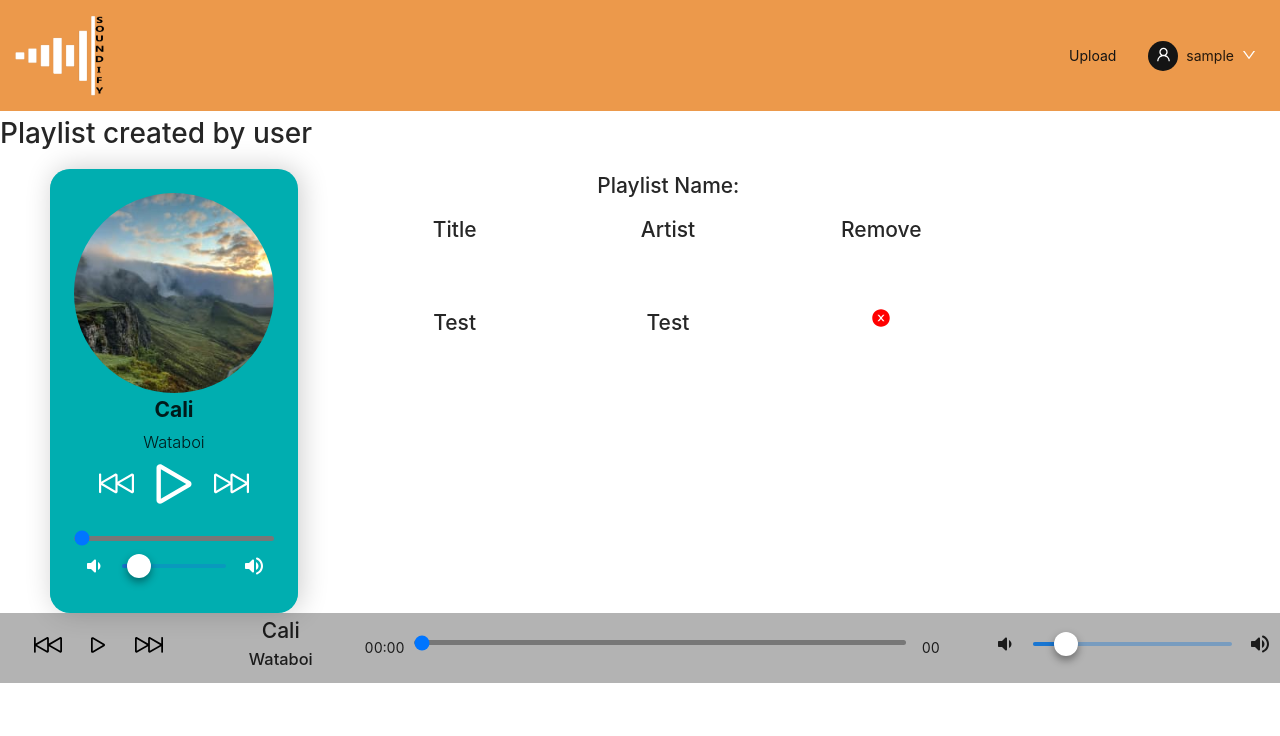
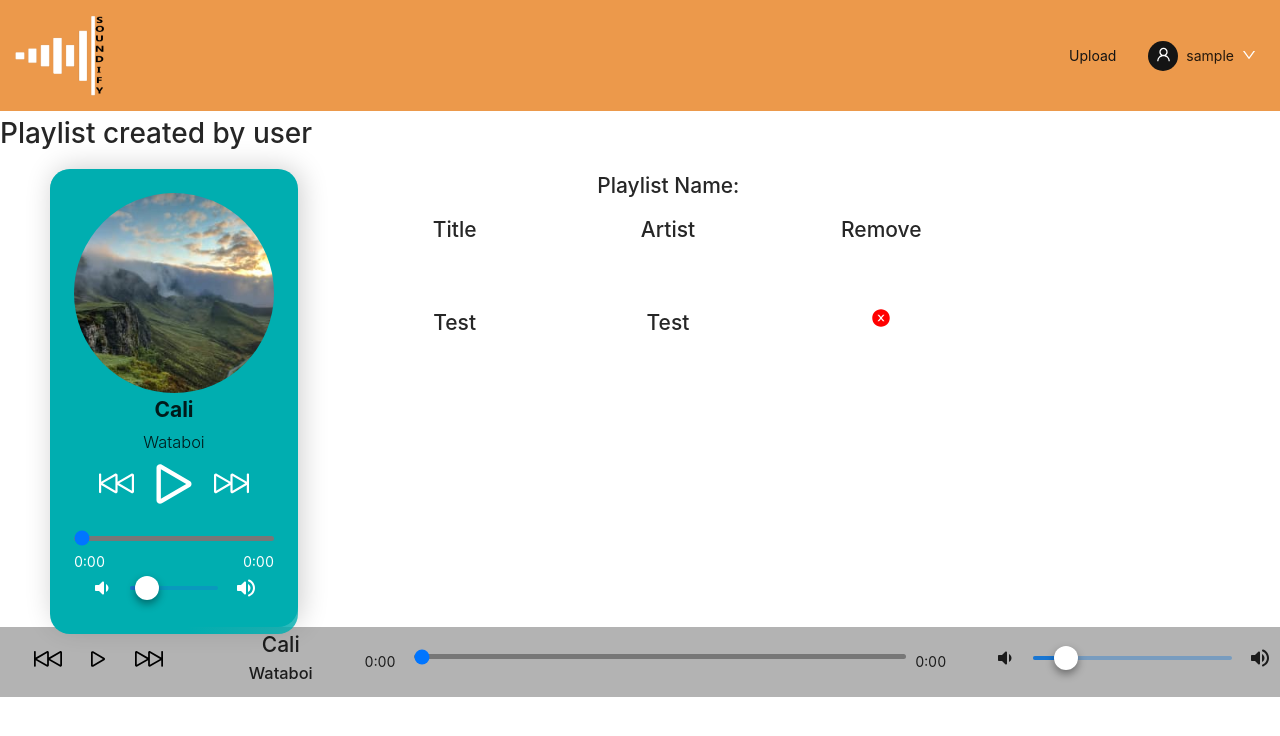
Before and after one commit to lewisemarcus/Soundify, a React (Create React App) app in the folder client/: page /playlists in a window 1280 px wide. Shown: the top 736 px of the page. Built offline with nearby package versions, Linux system fonts and the light colour scheme; sample sign-in values are in the browser's storage.

Commit message:
fixing issues

```diff
--- a/client/src/components/Dashboard/DashAudio.js
+++ b/client/src/components/Dashboard/DashAudio.js
@@ -198,6 +198,42 @@ const DashAudio = ({
         }
     }, [])
 
+    let h,
+    m,
+    s,
+    hDisplay,
+    mDisplay,
+    sDisplay,
+    ch,
+    cm,
+    cs,
+    chDisplay,
+    cmDisplay,
+    csDisplay
+
+if (audioRef.current.currentTime === undefined) audioRef.current.currentTime = 0
+
+ch = Math.floor(audioRef.current.currentTime / 3600)
+cm = Math.floor((audioRef.current.currentTime % 3600) / 60)
+cs = Math.floor((audioRef.current.currentTime % 3600) % 60)
+
+chDisplay = ch > 0 ? ch + (ch === 1 ? ":" : ":") : ""
+cmDisplay = cm > 0 ? cm + (cm === 1 ? ":" : ":") : "0:"
+csDisplay = cs < 10 ? "0" + cs : cs
+
+const displayTime = `${chDisplay}${cmDisplay}${csDisplay}`
+
+
+h = Math.floor(audioRef.current.duration / 3600)
+m = Math.floor((audioRef.current.duration % 3600) / 60)
+s = Math.floor((audioRef.current.duration % 3600) % 60)
+
+hDisplay = h > 0 ? h + (h === 1 ? ":" : ":") : ""
+mDisplay = m > 0 ? m + (m === 1 ? ":" : ":") : "0:"
+sDisplay = s > 0 ? s + (s === 1 ? "" : "") : "00"
+
+const endTime = `${hDisplay}${mDisplay}${sDisplay}`
+
     return (
         <div className="audio-play">
             <div className="track-information">
@@ -242,6 +278,10 @@ const DashAudio = ({
                     onKeyUp={onScrubEnd}
                     style={{ background: trackStyling }}
                 />
+                <div className="time">
+                    <div>{displayTime}</div>
+                    <div>{endTime}</div>
+                </div>
                 {/* Volume slider */}
                 <Stack
                     spacing={2}
--- a/client/src/components/Dashboard/styles/DashAudio.css
+++ b/client/src/components/Dashboard/styles/DashAudio.css
@@ -3,9 +3,11 @@
   --active-color: #00aeb0;
 } */
 
+
 /* * {
   box-sizing: border-box;
 } */
+
 
 /* html {
   font-family: Arial, Helvetica, sans-serif;
@@ -13,11 +15,13 @@
   transition: background 0.4s ease;
 } */
 
+
 /* button {
   background: none;
   border: none;
   cursor: pointer;
 } */
+
 
 /* input[type="range"] {
   height: 5px;
@@ -32,7 +36,6 @@
 
 .audio-play {
     max-width: 250px;
-
     /* height: 220px; */
     /* object-fit: contain; */
     padding: 3px;
@@ -74,6 +77,7 @@
     width: 75%;
     margin: 0 auto 15px;
 }
+
 */ .audio-ctrls .previous svg,
 .audio-ctrls .next-btn svg {
     width: 35px;
@@ -93,7 +97,6 @@
 .color-bd {
     /* background: linear-gradient(45deg, var(--active-color) 20%, transparent 100%)
     no-repeat; */
-
     /* background-color: #00aeb0; */
     /* background: linear-gradient(45deg, rgba(5,162,242,1) 30%, rgba(0,174,176,1) 70%); */
     background: linear-gradient(217deg, #1a87e0, #22d4b1);
@@ -130,6 +133,12 @@
     }
 }
 
+.time {
+    display: flex;
+    justify-content: space-between;
+}
+
+
 /* @media only screen and (max-width: 880px) {
   .audio-play {
     max-width: 200px;
--- a/client/src/components/FooterPlayer/FooterAudioPlayer.jsx
+++ b/client/src/components/FooterPlayer/FooterAudioPlayer.jsx
@@ -140,8 +140,8 @@ const AudioPlayer = ({ tracks }) => {
     cs = Math.floor((audioRef.current.currentTime % 3600) % 60)
 
     chDisplay = ch > 0 ? ch + (ch === 1 ? ":" : ":") : ""
-    cmDisplay = cm > 0 ? cm + (cm === 1 ? ":" : ":") : "00:"
-    csDisplay = cs > 0 ? cs + (cs === 1 ? "" : "") : "00"
+    cmDisplay = cm > 0 ? cm + (cm === 1 ? ":" : ":") : "0:"
+    csDisplay = cs < 10 ? "0" + cs : cs
 
     const displayTime = `${chDisplay}${cmDisplay}${csDisplay}`
 
@@ -151,7 +151,7 @@ const AudioPlayer = ({ tracks }) => {
     s = Math.floor((audioRef.current.duration % 3600) % 60)
 
     hDisplay = h > 0 ? h + (h === 1 ? ":" : ":") : ""
-    mDisplay = m > 0 ? m + (m === 1 ? ":" : ":") : ""
+    mDisplay = m > 0 ? m + (m === 1 ? ":" : ":") : "0:"
     sDisplay = s > 0 ? s + (s === 1 ? "" : "") : "00"
 
     const endTime = `${hDisplay}${mDisplay}${sDisplay}`
--- a/client/src/components/MusicPlayer/AudioPlayer.jsx
+++ b/client/src/components/MusicPlayer/AudioPlayer.jsx
@@ -12,7 +12,7 @@ const AudioPlayer = ({ tracks }) => {
     const [trackIndex, setTrackIndex] = useState(0)
     const [trackProgress, setTrackProgress] = useState(0)
     const [isPlaying, setIsPlaying] = useState(false)
-    const [volume, setVolume] = useState(10)
+    const [volume, setVolume] = useState(0.2)
 
     // Destructure for conciseness
     const { title, artist, color, image, audioSrc } = tracks[trackIndex]
@@ -20,6 +20,7 @@ const AudioPlayer = ({ tracks }) => {
     // Refs
     const audioRef = useRef(new Audio(audioSrc))
     const intervalRef = useRef()
+    audioRef.current.volume = volume
     const isReady = useRef(false)
 
     // Destructure for conciseness
@@ -120,6 +121,42 @@ const AudioPlayer = ({ tracks }) => {
         }
     }, [])
 
+    let h,
+    m,
+    s,
+    hDisplay,
+    mDisplay,
+    sDisplay,
+    ch,
+    cm,
+    cs,
+    chDisplay,
+    cmDisplay,
+    csDisplay
+
+if (audioRef.current.currentTime === undefined) audioRef.current.currentTime = 0
+
+ch = Math.floor(audioRef.current.currentTime / 3600)
+cm = Math.floor((audioRef.current.currentTime % 3600) / 60)
+cs = Math.floor((audioRef.current.currentTime % 3600) % 60)
+
+chDisplay = ch > 0 ? ch + (ch === 1 ? ":" : ":") : ""
+cmDisplay = cm > 0 ? cm + (cm === 1 ? ":" : ":") : "0:"
+csDisplay = cs < 10 ? "0" + cs : cs
+
+const displayTime = `${chDisplay}${cmDisplay}${csDisplay}`
+
+
+h = Math.floor(audioRef.current.duration / 3600)
+m = Math.floor((audioRef.current.duration % 3600) / 60)
+s = Math.floor((audioRef.current.duration % 3600) % 60)
+
+hDisplay = h > 0 ? h + (h === 1 ? ":" : ":") : ""
+mDisplay = m > 0 ? m + (m === 1 ? ":" : ":") : "0:"
+sDisplay = s > 0 ? s + (s === 1 ? "" : "") : "00"
+
+const endTime = `${hDisplay}${mDisplay}${sDisplay}`
+
     return (
         <div className="audio-player">
             <div className="track-info">
@@ -135,7 +172,6 @@ const AudioPlayer = ({ tracks }) => {
                     onPrevClick={toPrevTrack}
                     onNextClick={toNextTrack}
                     onPlayPauseClick={setIsPlaying}
-                    volume
                 />
                 <input
                     type="range"
@@ -148,20 +184,24 @@ const AudioPlayer = ({ tracks }) => {
                     onKeyUp={onScrubEnd}
                     style={{ background: trackStyling }}
                 />
+                <div className="time">
+                    <div>{displayTime}</div>
+                    <div>{endTime}</div>
+                </div>
                 {/* Volume slider */}
                 <Stack
                     spacing={2}
                     direction="row"
-                    sx={{ mb: 1, px: 1 }}
+                    sx={{ mb: 0, px: 2 }}
                     alignItems="center"
                 >
                     <VolumeDownRounded />
                     <Slider
                         onChange={onVolumeChange}
                         aria-label="Volume"
-                        defaultValue={0.25}
+                        defaultValue={0.2}
                         max={1}
-                        min={0.1}
+                        min={0.01}
                         step={0.01}
                         // value={volume}
                         sx={{
--- a/client/src/components/MusicPlayer/styles/MusicPlayer.css
+++ b/client/src/components/MusicPlayer/styles/MusicPlayer.css
@@ -110,3 +110,8 @@ input[type="range"] {
         filter: hue-rotate(360deg);
     }
 }
+
+.time {
+    display: flex;
+    justify-content: space-between;
+}
```
Lines whose indentation alone changed are shown as unchanged.
